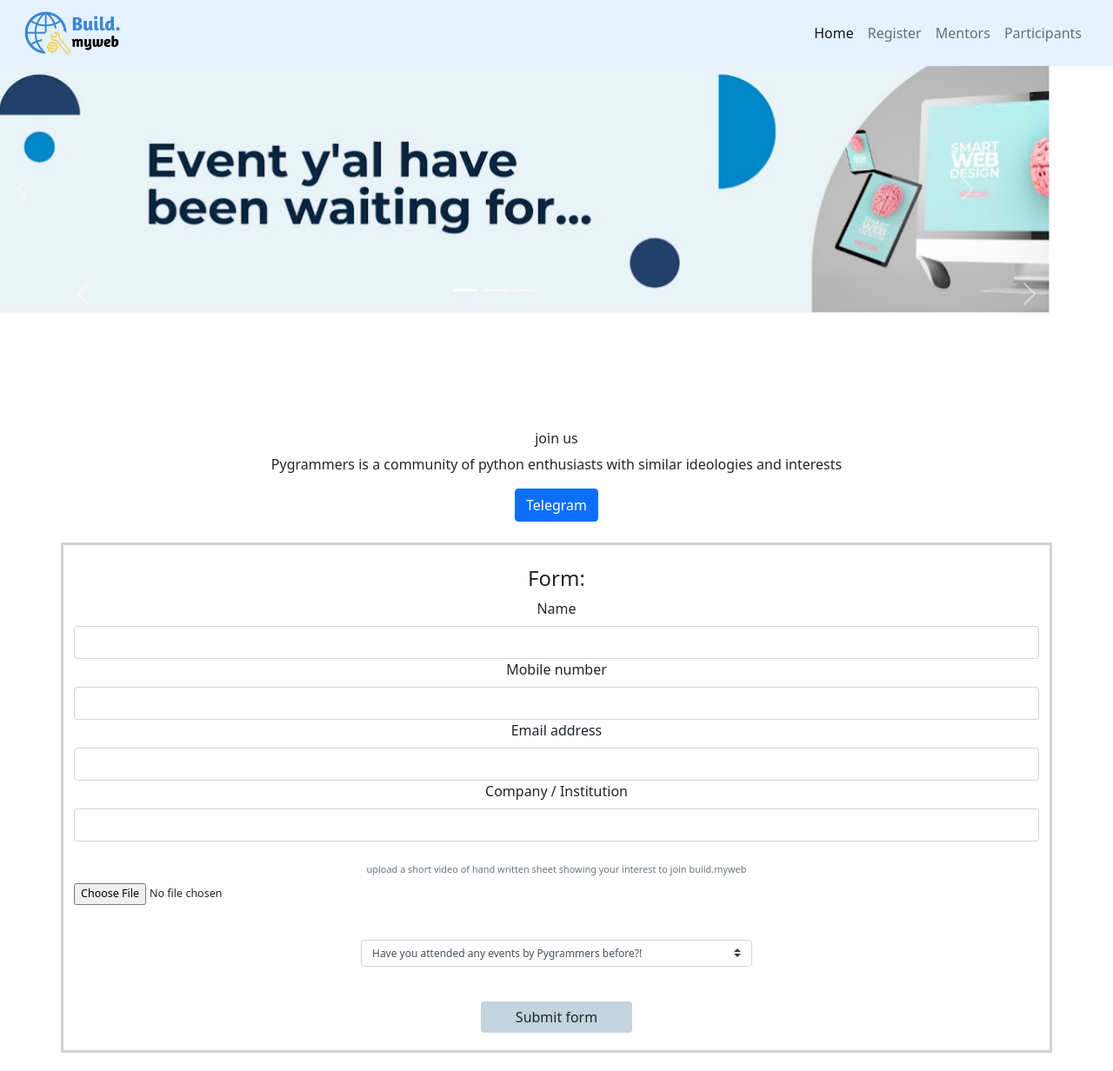
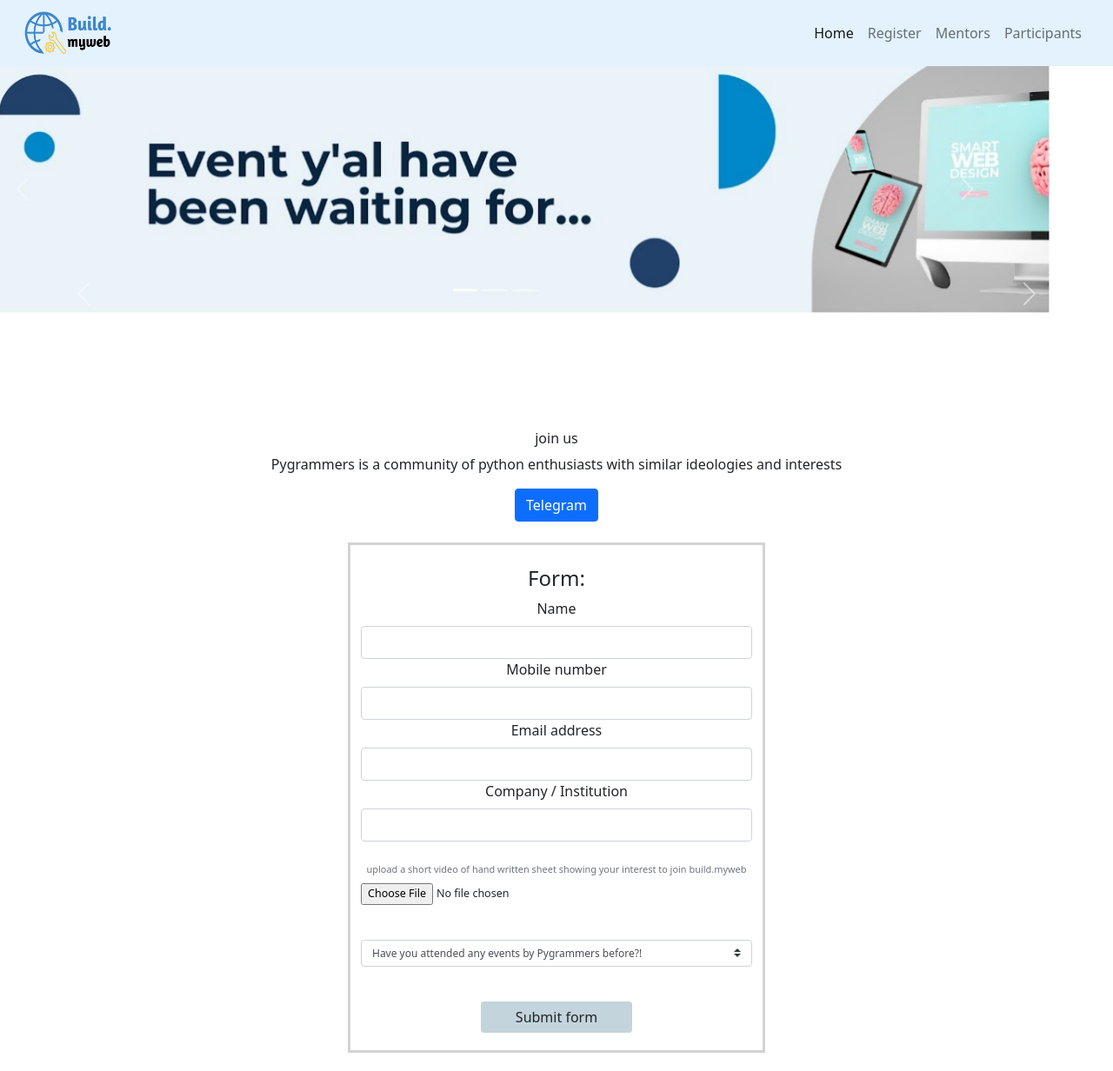
Before and after one commit to erinedward/pygrammers, a plain HTML site: page index.html in a window 1280 px wide. Shown: the top 1232 px of the page at 87% size. Drawn offline with nearby package versions, Linux system fonts and the light colour scheme.

Commit message:
Update index.html

```diff
--- a/index.html
+++ b/index.html
@@ -12,7 +12,7 @@
     <header>
         <nav class="navbar navbar-expand-lg navbar-light navbar-custom">
             <div class="container-fluid">
-              <a class="navbar-brand" href="#"><img src="buildlogo.png" width="100%" height="50px"></a>
+              <a class="navbar-brand" href="#"><img src="buildlogo.png" width="100px" height="50px"></a>
               <button class="navbar-toggler" type="button" data-bs-toggle="collapse" data-bs-target="#navbarSupportedContent" aria-controls="navbarSupportedContent" aria-expanded="false" aria-label="Toggle navigation">
                 <span class="navbar-toggler-icon"></span>
               </button>
@@ -67,7 +67,7 @@
           </div>
           <br>
     <div>
-        <form id="form" style="border: 3px solid lightgray; width:100%;" class="container">
+        <form id="form" style="border: 3px solid lightgray; width:fit-content;" class="container">
             <br>
             <h4 style="text-align: center;">Form:</h4>
             <div class="form-group center_div">
```
